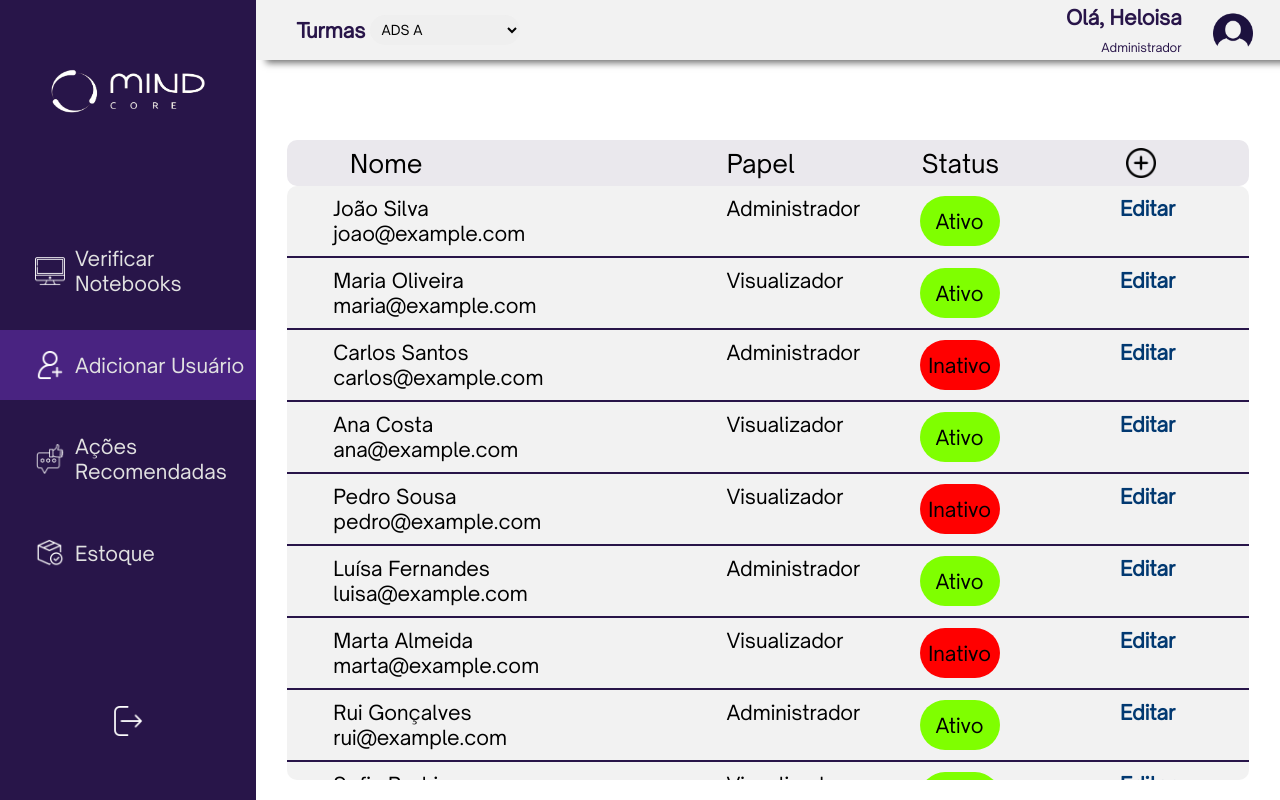
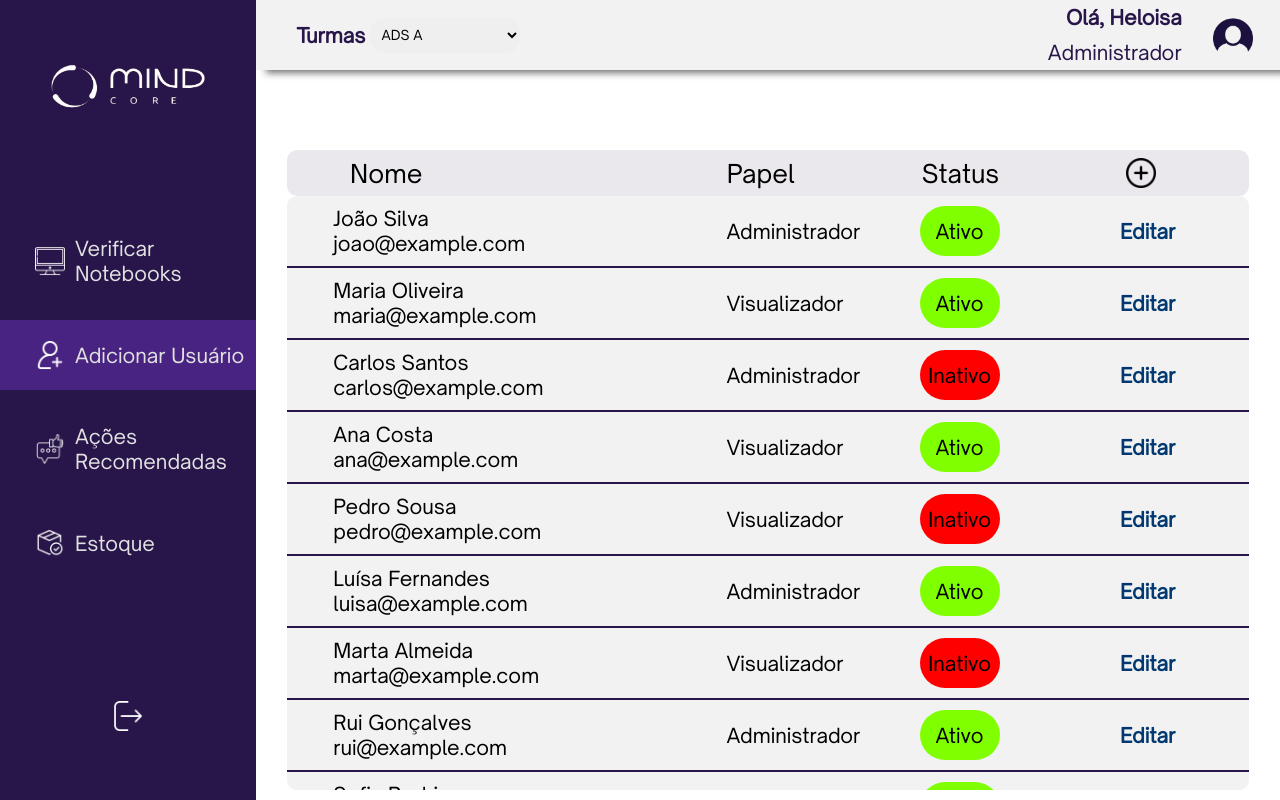
Before and after one commit to Grupo-06-2ADSA/Site-Institucional, a plain HTML site: page dashboard/users.html in a window 1280 px wide. Drawn offline with Linux system fonts and the light colour scheme.

Commit message:
Aumentando a fonte

```diff
--- a/dashboard/style.css
+++ b/dashboard/style.css
@@ -62,13 +62,17 @@ body{
 }
 
 .logout{
-    width: 40%;
+    width: 60px;
     display: flex;
     justify-content: space-evenly;
     font-size: 15px;
     color: var(--cor5);
-    height: 40px;
+    height: 60px;
     align-items: center;
+    border-radius: 100px;
+}
+.logout:hover{
+    background-color: #9340ff4f;
 }
 
 .logout img {
@@ -150,7 +154,7 @@ p{
     flex-direction: column;
     justify-content: center;
     align-items: end;
-    font-size: 12px;
+    font-size: 20px;
     color: var(--cor0);
 }
 
--- a/dashboard/users.css
+++ b/dashboard/users.css
@@ -63,6 +63,10 @@
     border-bottom: solid 2px #281549;
 
 }
+.user span{
+    display: flex;
+    align-items: center;
+}
 .email{
     display: flex;
     flex-direction: column;
```
